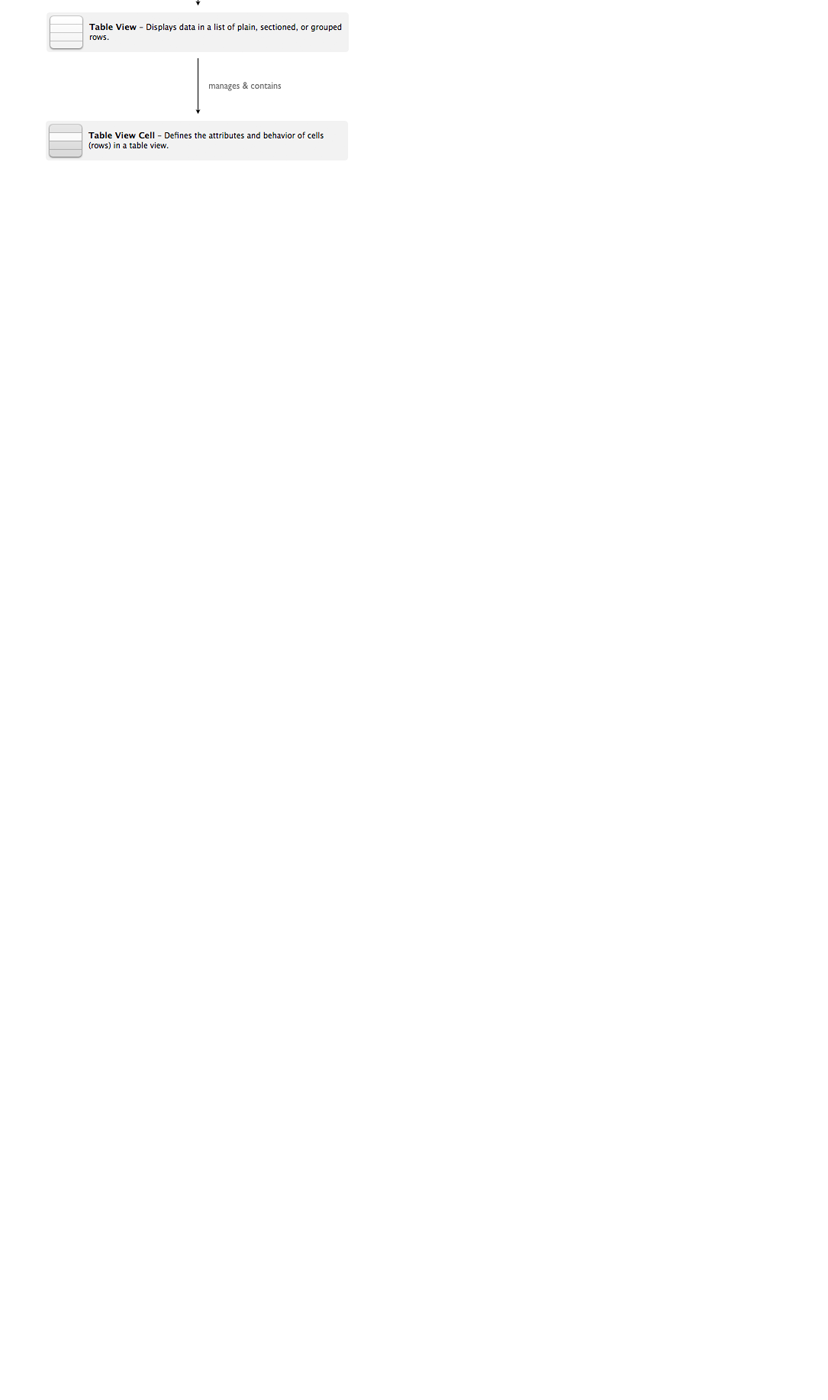
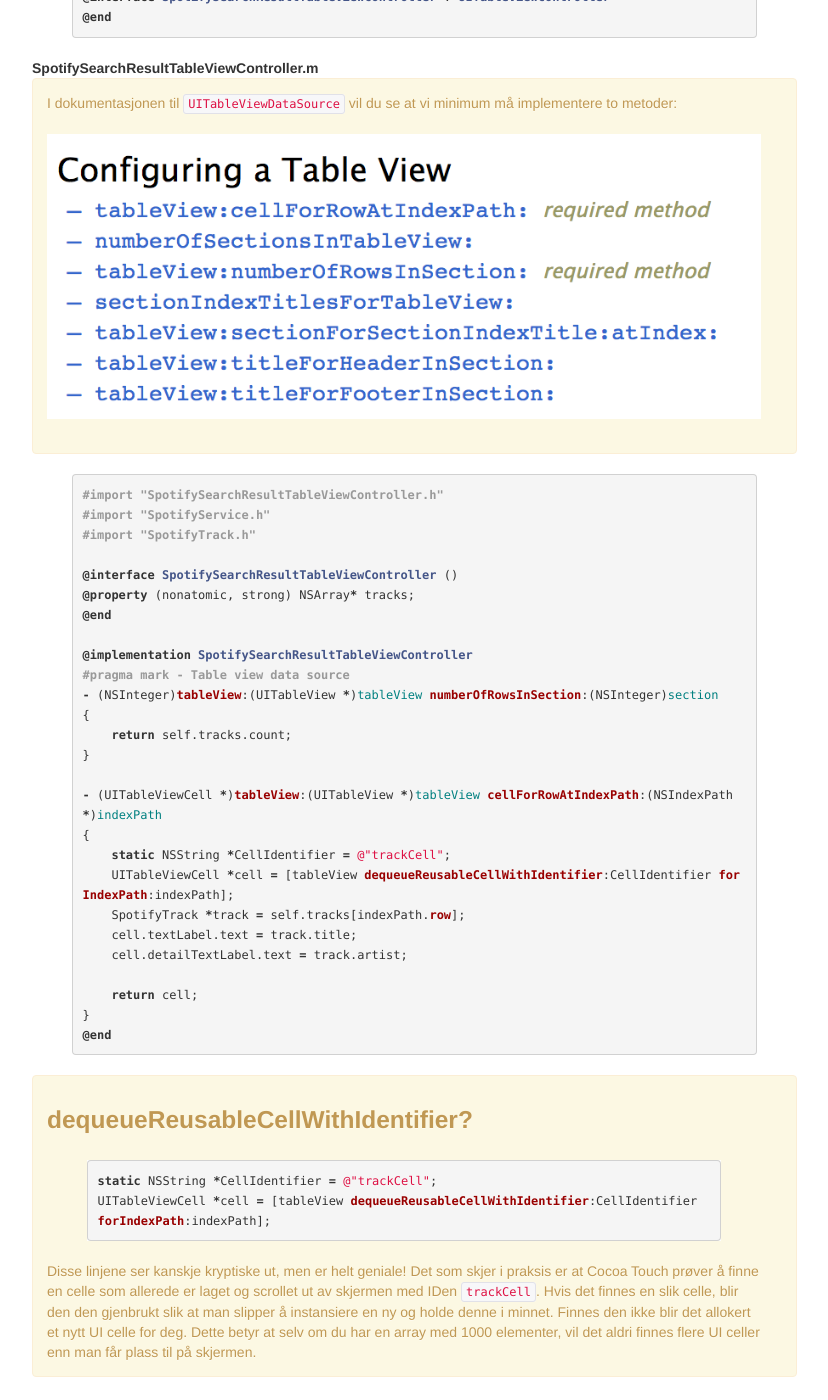
Before and after one commit to bekk/android101, a Jekyll site: the page built from docs/pages/table-view-controllers.html, in a window 1280 px wide and 1400 px high, scrolled down 1041 px. Shown: the whole window, without its empty margins (28-856 px from the left). Built offline with Jekyll 4.4.1, drawn with Linux system fonts in a browser that asks for light colours; Markdown is read by kramdown in place of the engine named in the settings; before the commit the page ends 1301 px from its top, so only the background shows below that; some of the changed text lies outside the part shown.

Commit message:
Table View Controllers

```diff
--- a/docs/pages/manus.html
+++ b/docs/pages/manus.html
@@ -56,9 +56,9 @@
 <h2>Lage SpotifySearchResultTableViewController</h2>
 
 <ol>
-	<li>Lage TableViewController og NavigationController i Interface Builder</li>
-	<li>Vise og forklare TableViewController med figurer (delegates)</li>
-	<li>Implementere statisk array med SpotifyTracks
+	<li>Lage <a href="table-view-controllers.html">TableViewController</a> og <a href="navigation-controllers.html">NavigationController</a> i Interface Builder</li>
+	<li>Forklare Delegates</li>
+	<li>Implementere <a href="datatyper.html">statisk array</a> med SpotifyTracks
 {% highlight objective-c %}
 SpotifyTrack track1 = [SpotifyTrack alloc] init];
 track1.id = @"1"
--- a/docs/pages/navigation-controller.html
+++ b/docs/pages/navigation-controllers.html
@@ -1,6 +1,6 @@
 ---
 layout: default
-title: Navigation Controller
+title: Navigation Controllers
 ---
 
 <img src="{{ site.baseurl }}/img/navigation_controller.jpeg" />
--- a/docs/pages/table-view-controllers.html
+++ b/docs/pages/table-view-controllers.html
@@ -5,4 +5,73 @@
 
 <img src="{{ site.baseurl }}/img/tableviewcontroller.png" />
 
-<img src="{{ site.baseurl }}/img/tableviewcontroller1.png" />
+<p>Et <code>UITableView</code> får dataene og oppførselen sin fra en <code>UITableViewController</code>.</p>
+<p><code>UITableViewController</code> implementerer <a href="protocols.html">protokollene</a> <code>UITableViewDelegate</code> og <code>UITableViewDataSource</code></p>
+
+{% highlight objective-c %}
+@interface UITableViewController : UIViewController <UITableViewDelegate, UITableViewDataSource>
+...
+@end
+{% endhighlight %}
+
+<p>Når <code>UITableViewController</code> skal trenger informasjon om hvilke data som skal vises (hvor mange rader? hva er innholdet i cella?) spør den sin <code>UITableViewDataSource</code> om dette. Tilsvarende spør den <code>UITableViewDelegate</code> om oppførsel (kan man trykke på cellen? hvor høy skal raden være?)</p>
+
+<div class="alert alert-block">
+  <h3>Delegate patternet</h3>
+Måten <code>UITableViewController</code> spør <code>UITableViewDelegate</code> og <code>UITableViewDataSource</code> er et eksempel på bruk av <a href="delegates.html">delegate patternet</a>
+</div>
+
+<h2>Eksempel på UITableViewController</h2>
+
+
+<strong>SpotifySearchResultTableViewController.h</strong>
+{% highlight objective-c %}
+@interface SpotifySearchResultTableViewController : UITableViewController
+@end
+{% endhighlight %}
+
+<strong>SpotifySearchResultTableViewController.m</strong>
+<div class="alert alert-block">
+I dokumentasjonen til <code>UITableViewDataSource</code> vil du se at vi minimum må implementere to metoder:
+<img src="{{ site.baseurl }}/img/uitableviewdatasource_required.png" />
+</div>
+{% highlight objective-c %}
+#import "SpotifySearchResultTableViewController.h"
+#import "SpotifyService.h"
+#import "SpotifyTrack.h"
+
+@interface SpotifySearchResultTableViewController ()
+@property (nonatomic, strong) NSArray* tracks;
+@end
+
+@implementation SpotifySearchResultTableViewController
+#pragma mark - Table view data source
+- (NSInteger)tableView:(UITableView *)tableView numberOfRowsInSection:(NSInteger)section
+{
+    return self.tracks.count;
+}
+
+- (UITableViewCell *)tableView:(UITableView *)tableView cellForRowAtIndexPath:(NSIndexPath *)indexPath
+{
+    static NSString *CellIdentifier = @"trackCell";
+    UITableViewCell *cell = [tableView dequeueReusableCellWithIdentifier:CellIdentifier forIndexPath:indexPath];
+    SpotifyTrack *track = self.tracks[indexPath.row];
+    cell.textLabel.text = track.title;
+    cell.detailTextLabel.text = track.artist;
+
+    return cell;
+}
+@end
+{% endhighlight %}
+
+<div class="alert alert-block">
+<h3>dequeueReusableCellWithIdentifier?</h3>
+
+{% highlight objective-c %}
+static NSString *CellIdentifier = @"trackCell";
+UITableViewCell *cell = [tableView dequeueReusableCellWithIdentifier:CellIdentifier forIndexPath:indexPath];
+{% endhighlight %}
+
+<p>Disse linjene ser kanskje kryptiske ut, men er helt geniale! Det som skjer i praksis er at Cocoa Touch prøver å finne en celle som allerede er laget og scrollet ut av skjermen med IDen <code>trackCell</code>. Hvis det finnes en slik celle, blir den den gjenbrukt slik at man slipper å instansiere en ny og holde denne i minnet. Finnes den ikke blir det allokert et nytt UI celle for deg. Dette betyr at selv om du har en array med 1000 elementer, vil det aldri finnes flere UI celler enn man får plass til på skjermen.</p>
+
+</div>
```
Also changed, not shown: docs/img/tableviewcontroller.png, docs/img/tableviewcontroller1.png (deleted), docs/img/uitableviewdatasource_required.png (added).
